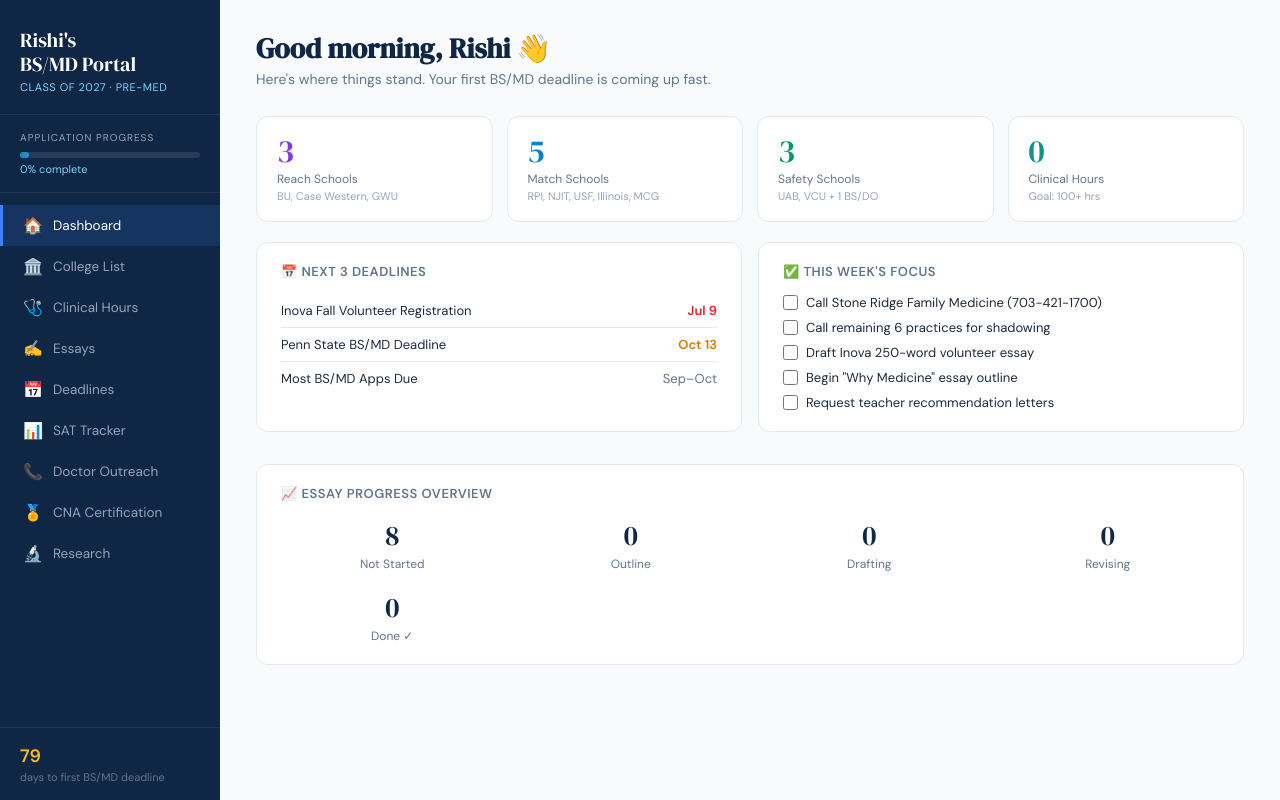
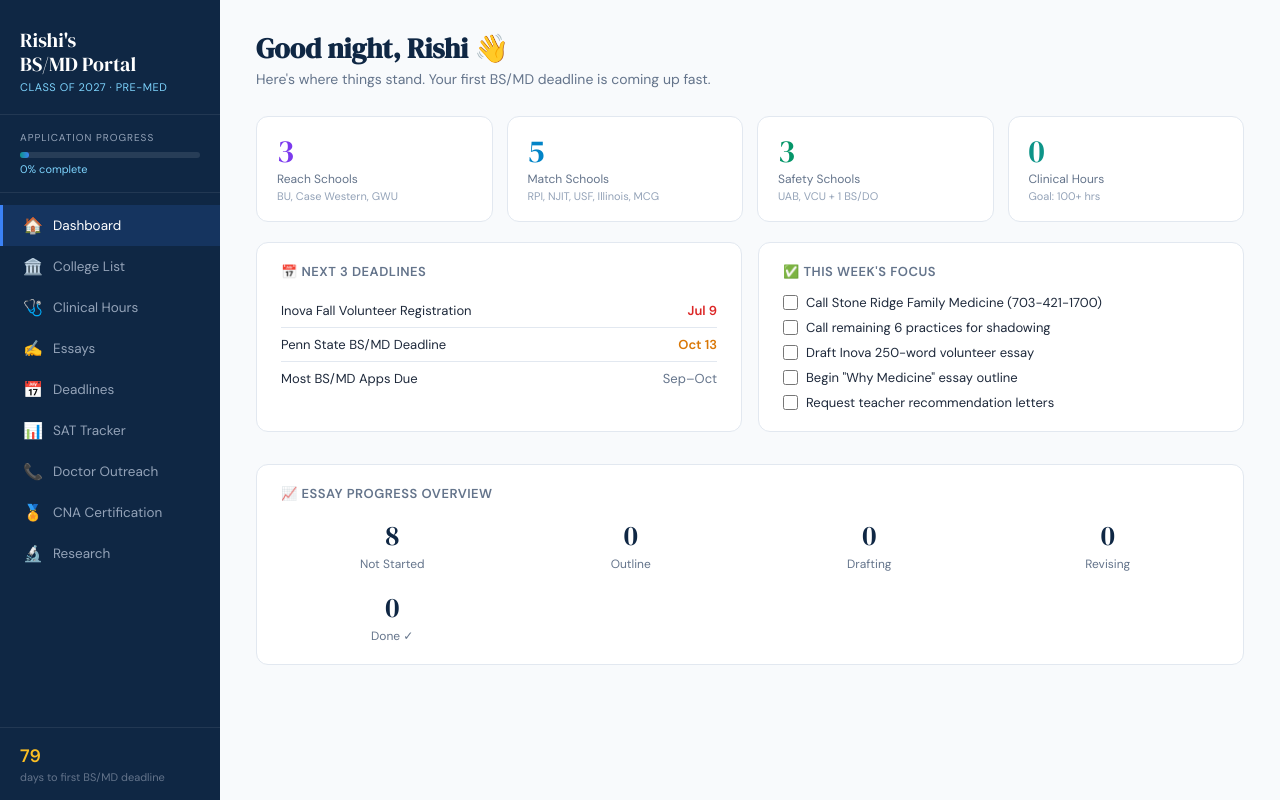
Before and after one commit to poojajoshi-creator/Rishi-CollegeApps, a plain HTML site: page index.html in a window 1280 px wide. Drawn offline with Linux system fonts and the light colour scheme.

Commit message:
Add files via upload

```diff
--- a/index.html
+++ b/index.html
@@ -917,7 +917,7 @@ body {
 <!-- ══════════ DASHBOARD ══════════ -->
 <div class="tab-section active" id="tab-dashboard">
   <div class="page-header">
-    <h1>Good morning, Rishi 👋</h1>
+    <h1 id="dashGreeting">Hello, Rishi 👋</h1>
     <p>Here's where things stand. Your first BS/MD deadline is coming up fast.</p>
   </div>
 
@@ -2626,6 +2626,18 @@ document.querySelectorAll('.modal-backdrop').forEach(m => {
 
 // ── INIT ──
 updateDaysLeft();
+
+// Time-aware greeting in Eastern Time
+(function() {
+  const etHour = new Date().toLocaleString('en-US', { timeZone: 'America/New_York', hour: 'numeric', hour12: false });
+  const h = parseInt(etHour);
+  const greeting = h >= 5 && h < 12 ? 'Good morning' :
+                   h >= 12 && h < 17 ? 'Good afternoon' :
+                   h >= 17 && h < 21 ? 'Good evening' : 'Good night';
+  const el = document.getElementById('dashGreeting');
+  if (el) el.textContent = greeting + ', Rishi 👋';
+})();
+
 renderDashboard();
 renderSAT();
 initCollegeStatuses();
```
